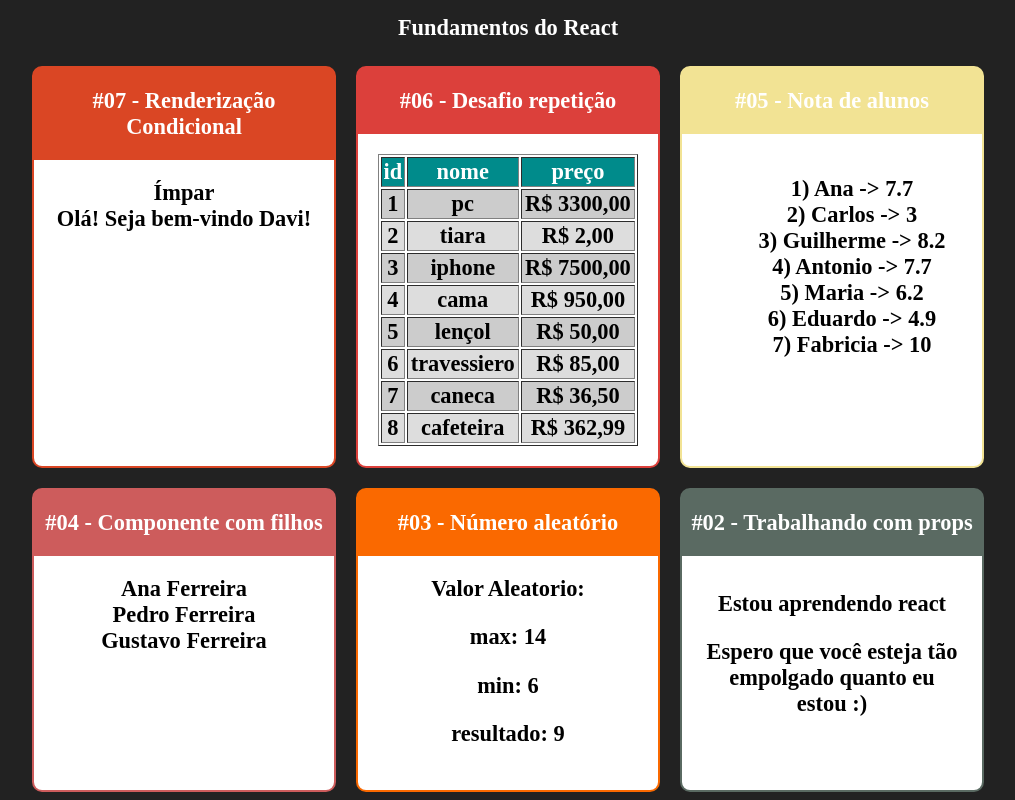
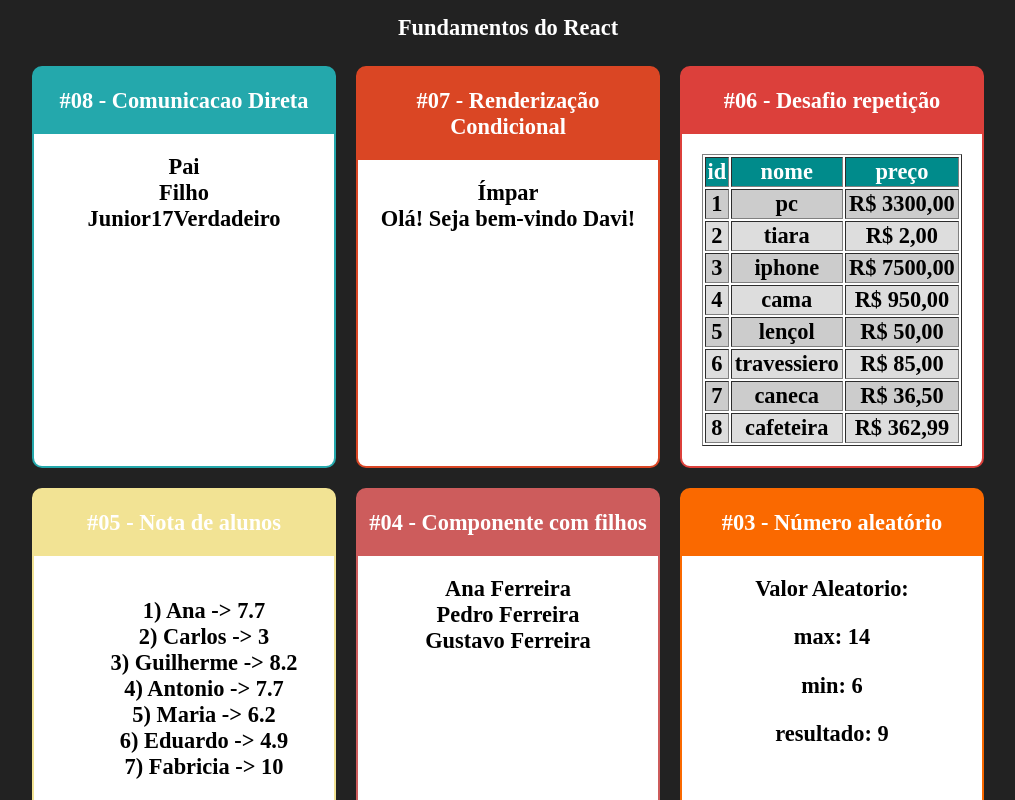
Before and after one commit to davimc/curso-react-redux, a React (Create React App) app in the folder fundamentos-react/: page / in a window 1280 px wide. Shown: the top 800 px of the page, without its empty margins (132-1147 px from the left). Built offline with nearby package versions, Linux system fonts and the light colour scheme.

Commit message:
Comunicacao direta

```diff
--- a/fundamentos-react/src/App.jsx
+++ b/fundamentos-react/src/App.jsx
@@ -10,6 +10,7 @@ import Notas from './components/repeticao/Notas'
 import Produtos from './components/repeticao/Produtos'
 import ParOuImpar from './components/condicional/ParOuImpar';
 import Usuarioinfo from './components/condicional/Usuarioinfo';
+import DiretaPai from './components/comunicacao/DiretaPai';
 
 import Card from './components/layout/Card.jsx'
 
@@ -18,6 +19,9 @@ export default _ => {
         <div className="App">
             <h1>Fundamentos do React</h1>
             <div className="Cards">
+                <Card title="#08 - Comunicacao Direta" color="#24A8AC">
+                    <DiretaPai/>
+                </Card>
                 <Card title="#07 - Renderização Condicional" color="#DA4624">
                     <ParOuImpar numero={1} />
                     <Usuarioinfo usuario={{ nome: "Davi" }} />
--- /dev/null
+++ b/fundamentos-react/src/components/comunicacao/DiretaFilho.jsx
@@ -0,0 +1,12 @@
+import React from 'react'
+
+export default props => {
+    return (
+        <div>
+            <div>Filho</div>
+            <span>{props.nome}</span>
+            <span><strong>{props.idade}</strong></span>
+            <span>{props.nerd? 'Verdadeiro':'Falso'}</span>
+        </div>
+    )
+}
--- /dev/null
+++ b/fundamentos-react/src/components/comunicacao/DiretaPai.jsx
@@ -0,0 +1,10 @@
+import React from 'react'
+import DiretaFilho from './DiretaFilho'
+export default props => {
+    return (
+        <div>
+            <div>Pai</div>
+            <DiretaFilho nome="Junior" idade="17" nerd={true} />
+        </div>
+    )
+}
--- a/fundamentos-react/src/components/condicional/Usuarioinfo.jsx
+++ b/fundamentos-react/src/components/condicional/Usuarioinfo.jsx
@@ -8,7 +8,6 @@ export default props => {
             <If test={usuario && usuario.nome}>
                 <span>Olá! Seja bem-vindo <strong>{usuario.nome}</strong>!</span>
                 <Else>
-                    {console.log("entrei")}
                     <span>Olá! Seja bem-vindo <strong>Amigão</strong>!</span>
                 </Else>
             </If>
```
